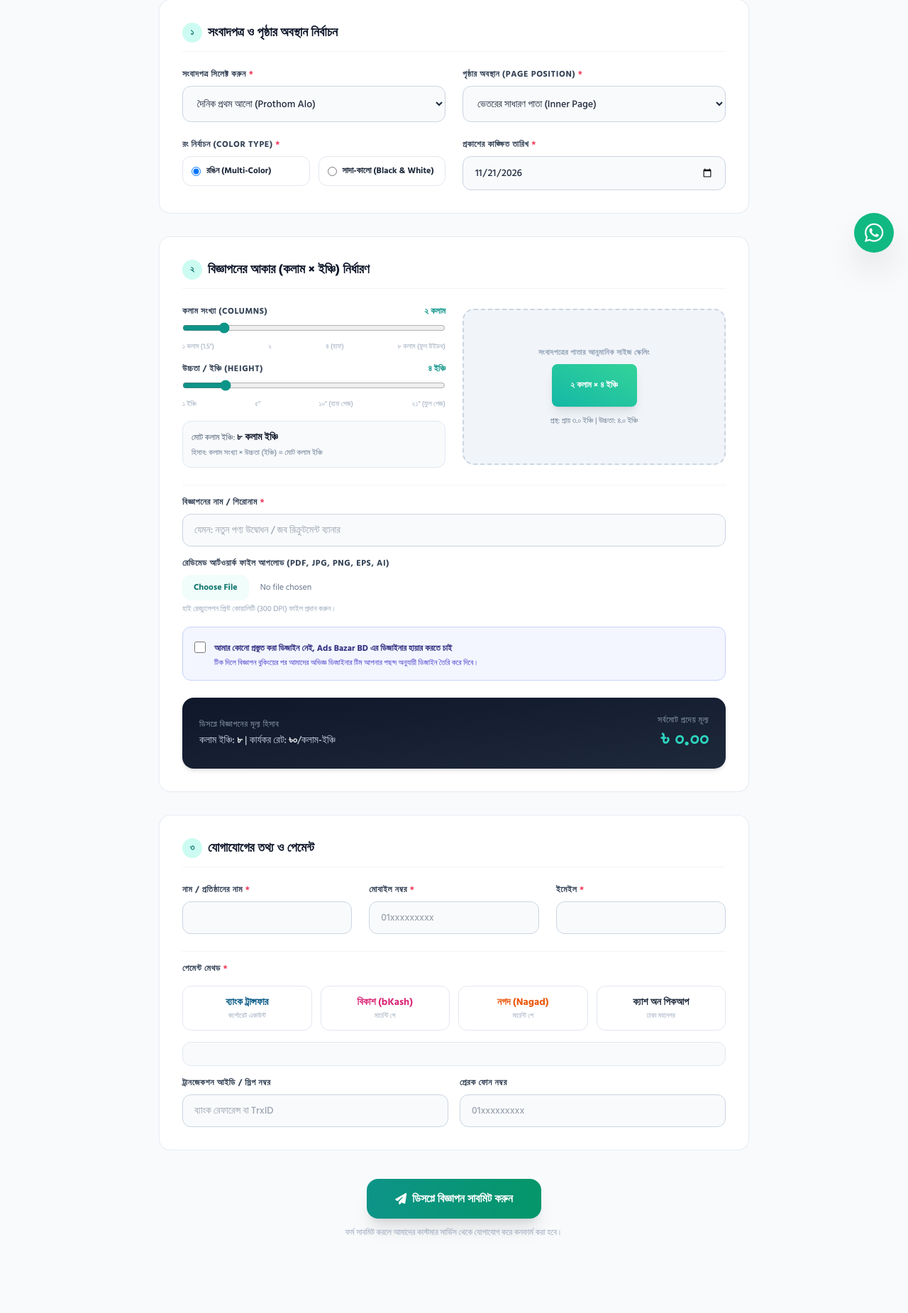
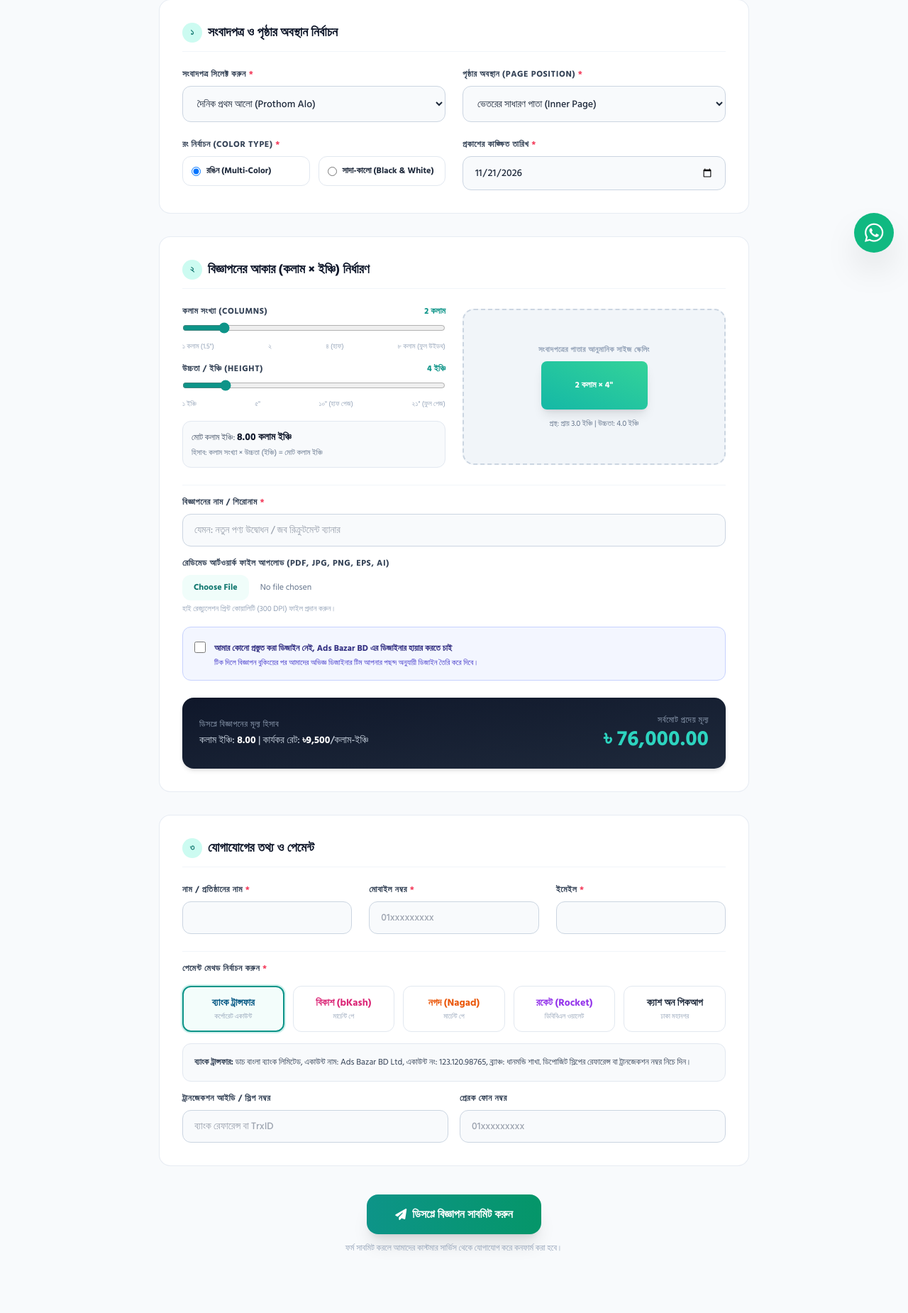
Before and after one commit to jahirul-fj/adsbazarbd, a Laravel app: page /display-advertisement in a window 1280 px wide. Shown: the part 424-2274 px from the top of the page at 71% size. Run offline with Laravel 12, Linux system fonts and the light colour scheme; data comes from the database, SQL or seed files in the repository; some libraries are stand-ins or nearby versions.

Commit message:
Fix: resolve JS quote escaping and enable 1-click gateway card selection across classified, display and designer hire forms

```diff
--- a/resources/views/display/index.blade.php
+++ b/resources/views/display/index.blade.php
@@ -216,25 +216,30 @@
             </div>
 
             <div class="space-y-4 pt-4 border-t border-slate-100">
-                <label class="block text-xs font-bold text-slate-700 uppercase tracking-wider">পেমেন্ট মেথড <span class="text-rose-500">*</span></label>
-                <div class="grid grid-cols-2 sm:grid-cols-4 gap-3">
-                    <label class="flex flex-col items-center justify-center p-3 rounded-xl border border-slate-200 cursor-pointer hover:border-teal-500 transition-all text-center">
-                        <input type="radio" name="payment_method" value="bank" class="sr-only" checked onchange="updateDisplayPaymentInstructions()">
+                <label class="block text-xs font-bold text-slate-700 uppercase tracking-wider">পেমেন্ট মেথড নির্বাচন করুন <span class="text-rose-500">*</span></label>
+                <div class="grid grid-cols-2 sm:grid-cols-5 gap-3" id="displayPaymentGrid">
+                    <label id="dsp_card_bank" onclick="selectDisplayPayment('bank')" class="flex flex-col items-center justify-center p-3 rounded-xl border border-slate-200 cursor-pointer hover:border-teal-500 transition-all text-center select-none shadow-2xs">
+                        <input type="radio" name="payment_method" id="dsp_pay_bank" value="bank" class="sr-only" checked onchange="selectDisplayPayment('bank')">
                         <span class="font-extrabold text-sm text-sky-800">ব্যাংক ট্রান্সফার</span>
                         <span class="text-[10px] text-slate-400 mt-0.5">কর্পোরেট একাউন্ট</span>
                     </label>
-                    <label class="flex flex-col items-center justify-center p-3 rounded-xl border border-slate-200 cursor-pointer hover:border-teal-500 transition-all text-center">
-                        <input type="radio" name="payment_method" value="bkash" class="sr-only" onchange="updateDisplayPaymentInstructions()">
+                    <label id="dsp_card_bkash" onclick="selectDisplayPayment('bkash')" class="flex flex-col items-center justify-center p-3 rounded-xl border border-slate-200 cursor-pointer hover:border-teal-500 transition-all text-center select-none shadow-2xs">
+                        <input type="radio" name="payment_method" id="dsp_pay_bkash" value="bkash" class="sr-only" onchange="selectDisplayPayment('bkash')">
                         <span class="font-extrabold text-sm text-pink-600">বিকাশ (bKash)</span>
                         <span class="text-[10px] text-slate-400 mt-0.5">মার্চেন্ট পে</span>
                     </label>
-                    <label class="flex flex-col items-center justify-center p-3 rounded-xl border border-slate-200 cursor-pointer hover:border-teal-500 transition-all text-center">
-                        <input type="radio" name="payment_method" value="nagad" class="sr-only" onchange="updateDisplayPaymentInstructions()">
+                    <label id="dsp_card_nagad" onclick="selectDisplayPayment('nagad')" class="flex flex-col items-center justify-center p-3 rounded-xl border border-slate-200 cursor-pointer hover:border-teal-500 transition-all text-center select-none shadow-2xs">
+                        <input type="radio" name="payment_method" id="dsp_pay_nagad" value="nagad" class="sr-only" onchange="selectDisplayPayment('nagad')">
                         <span class="font-extrabold text-sm text-orange-600">নগদ (Nagad)</span>
                         <span class="text-[10px] text-slate-400 mt-0.5">মার্চেন্ট পে</span>
                     </label>
-                    <label class="flex flex-col items-center justify-center p-3 rounded-xl border border-slate-200 cursor-pointer hover:border-teal-500 transition-all text-center">
-                        <input type="radio" name="payment_method" value="cash_pickup" class="sr-only" onchange="updateDisplayPaymentInstructions()">
+                    <label id="dsp_card_rocket" onclick="selectDisplayPayment('rocket')" class="flex flex-col items-center justify-center p-3 rounded-xl border border-slate-200 cursor-pointer hover:border-teal-500 transition-all text-center select-none shadow-2xs">
+                        <input type="radio" name="payment_method" id="dsp_pay_rocket" value="rocket" class="sr-only" onchange="selectDisplayPayment('rocket')">
+                        <span class="font-extrabold text-sm text-purple-600">রকেট (Rocket)</span>
+                        <span class="text-[10px] text-slate-400 mt-0.5">ডিবিবিএল ওয়ালেট</span>
+                    </label>
+                    <label id="dsp_card_cash_pickup" onclick="selectDisplayPayment('cash_pickup')" class="flex flex-col items-center justify-center p-3 rounded-xl border border-slate-200 cursor-pointer hover:border-teal-500 transition-all text-center col-span-2 sm:col-span-1 select-none shadow-2xs">
+                        <input type="radio" name="payment_method" id="dsp_pay_cash_pickup" value="cash_pickup" class="sr-only" onchange="selectDisplayPayment('cash_pickup')">
                         <span class="font-extrabold text-sm text-slate-800">ক্যাশ অন পিকআপ</span>
                         <span class="text-[10px] text-slate-400 mt-0.5">ঢাকা মহানগর</span>
                     </label>
@@ -244,7 +249,7 @@
                 <div id="displayPaymentInstructions" class="p-4 rounded-xl bg-slate-50 border border-slate-200 text-xs text-slate-700 leading-relaxed">
                 </div>
 
-                <div class="grid grid-cols-1 sm:grid-cols-2 gap-4">
+                <div class="grid grid-cols-1 sm:grid-cols-2 gap-4" id="dspTrxFields">
                     <div>
                         <label class="block text-xs font-bold text-slate-700 uppercase tracking-wider mb-2">ট্রানজেকশন আইডি / স্লিপ নম্বর</label>
                         <input type="text" name="payment_trx_id" placeholder="ব্যাংক রেফারেন্স বা TrxID" class="w-full bg-slate-50 border border-slate-300 rounded-xl px-4 py-3 text-sm font-medium focus:ring-2 focus:ring-teal-500 focus:bg-white focus:outline-hidden">
@@ -327,38 +332,51 @@
         document.getElementById('visualDimensionHint').innerText = `প্রস্থ: প্রায় ${(columns * 1.5).toFixed(1)} ইঞ্চি | উচ্চতা: ${height.toFixed(1)} ইঞ্চি`;
     }
 
-    function updateDisplayPaymentInstructions() {
-        const checkedRadio = document.querySelector('input[name="payment_method"]:checked');
-        if (!checkedRadio) return;
-        const method = checkedRadio.value;
-        const instBox = document.getElementById('displayPaymentInstructions');
+    function selectDisplayPayment(method) {
+        const radio = document.getElementById('dsp_pay_' + method);
+        if (radio) radio.checked = true;
 
-        const bkashNum = {{ json_encode($siteSettings['bkash_merchant_number'] ?? '01779-870454') }};
-        const nagadNum = {{ json_encode($siteSettings['nagad_merchant_number'] ?? '01854-820303') }};
-        const bankInfo = {{ json_encode($siteSettings['bank_info'] ?? 'Dutch Bangla Bank Ltd, Account Name: Ads Bazar BD Ltd, Acc: 123.120.98765, Branch: Dhanmondi Branch') }};
-        const cashNotice = {{ json_encode($siteSettings['cash_pickup_notice'] ?? 'শুধুমাত্র ঢাকা মহানগরীর ভেতরের ঠিকানার জন্য ক্যাশ পিকআপ প্রযোজ্য।') }};
-
-        // Update active class on labels
-        document.querySelectorAll('input[name="payment_method"]').forEach(radio => {
-            const label = radio.closest('label');
-            if (radio.checked) {
-                label.classList.add('border-teal-600', 'bg-teal-50/70', 'ring-2', 'ring-teal-500/20');
-                label.classList.remove('border-slate-200');
+        const methods = ['bank', 'bkash', 'nagad', 'rocket', 'cash_pickup'];
+        methods.forEach(m => {
+            const card = document.getElementById('dsp_card_' + m);
+            if (!card) return;
+            if (m === method) {
+                card.className = 'flex flex-col items-center justify-center p-3 rounded-xl border-2 border-teal-600 bg-teal-50/80 ring-2 ring-teal-500/20 cursor-pointer transition-all text-center select-none shadow-xs' + (m === 'cash_pickup' ? ' col-span-2 sm:col-span-1' : '');
             } else {
-                label.classList.remove('border-teal-600', 'bg-teal-50/70', 'ring-2', 'ring-teal-500/20');
-                label.classList.add('border-slate-200');
+                card.className = 'flex flex-col items-center justify-center p-3 rounded-xl border border-slate-200 bg-white hover:border-slate-300 cursor-pointer transition-all text-center select-none shadow-2xs' + (m === 'cash_pickup' ? ' col-span-2 sm:col-span-1' : '');
             }
         });
 
+        const instBox = document.getElementById('displayPaymentInstructions');
+        const dspTrxFields = document.getElementById('dspTrxFields');
+
+        const bkashNum = {!! json_encode($siteSettings['bkash_merchant_number'] ?? '01779-870454') !!};
+        const nagadNum = {!! json_encode($siteSettings['nagad_merchant_number'] ?? '01854-820303') !!};
+        const rocketNum = {!! json_encode($siteSettings['rocket_number'] ?? '01779-870454-8') !!};
+        const bankInfo = {!! json_encode($siteSettings['bank_info'] ?? 'ডাচ বাংলা ব্যাংক লিমিটেড, একাউন্ট নাম: Ads Bazar BD Ltd, একাউন্ট নং: 123.120.98765, ব্র্যাঞ্চ: ধানমন্ডি শাখা') !!};
+        const cashNotice = {!! json_encode($siteSettings['cash_pickup_notice'] ?? 'শুধুমাত্র ঢাকা মহানগরীর ভেতরের ঠিকানার জন্য ক্যাশ পিকআপ প্রযোজ্য।') !!};
+
         if (method === 'bank') {
+            dspTrxFields.classList.remove('hidden');
             instBox.innerHTML = `<strong>ব্যাংক ট্রান্সফার:</strong> ${bankInfo}. ডিপোজিট স্লিপের রেফারেন্স বা ট্রানজেকশন নম্বর নিচে দিন।`;
         } else if (method === 'bkash') {
+            dspTrxFields.classList.remove('hidden');
             instBox.innerHTML = `<strong>বিকাশ পেমেন্ট নিয়ম:</strong> আমাদের বিকাশ মার্চেন্ট নম্বর <strong>${bkashNum}</strong> এ পেমেন্ট করুন অথবা পার্সোনাল একাউন্টে সেন্ড মানি করে TrxID নিচে লিখুন।`;
         } else if (method === 'nagad') {
+            dspTrxFields.classList.remove('hidden');
             instBox.innerHTML = `<strong>নগদ পেমেন্ট নিয়ম:</strong> আমাদের নগদ মার্চেন্ট নম্বর <strong>${nagadNum}</strong> এ ক্যাশ আউট বা সেন্ড মানি করুন এবং TrxID নিচে লিখুন।`;
+        } else if (method === 'rocket') {
+            dspTrxFields.classList.remove('hidden');
+            instBox.innerHTML = `<strong>রকেট পেমেন্ট নিয়ম:</strong> আমাদের রকেট ওয়ালেট <strong>${rocketNum}</strong> এ পেমেন্ট করে TrxID নিচে লিখুন।`;
         } else {
+            dspTrxFields.classList.add('hidden');
             instBox.innerHTML = `<strong>ক্যাশ অন পিকআপ:</strong> ${cashNotice}`;
         }
+    }
+
+    function updateDisplayPaymentInstructions() {
+        const checkedRadio = document.querySelector('input[name="payment_method"]:checked');
+        selectDisplayPayment(checkedRadio ? checkedRadio.value : 'bank');
     }
 
     document.addEventListener('DOMContentLoaded', function() {
```
Also changed, not shown: resources/views/classified/index.blade.php (+36 -32 lines), resources/views/designers/hire.blade.php (+4 -4 lines).
